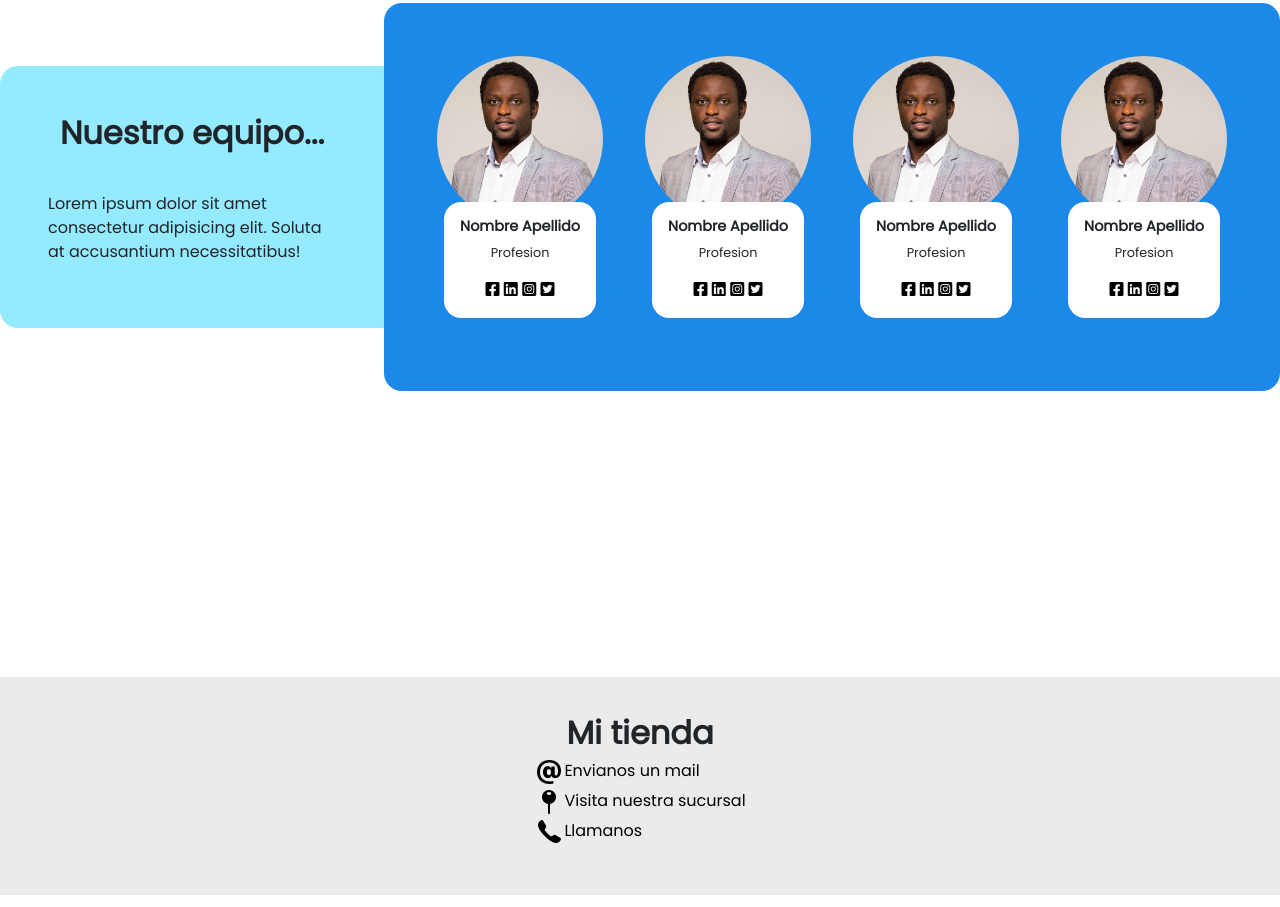
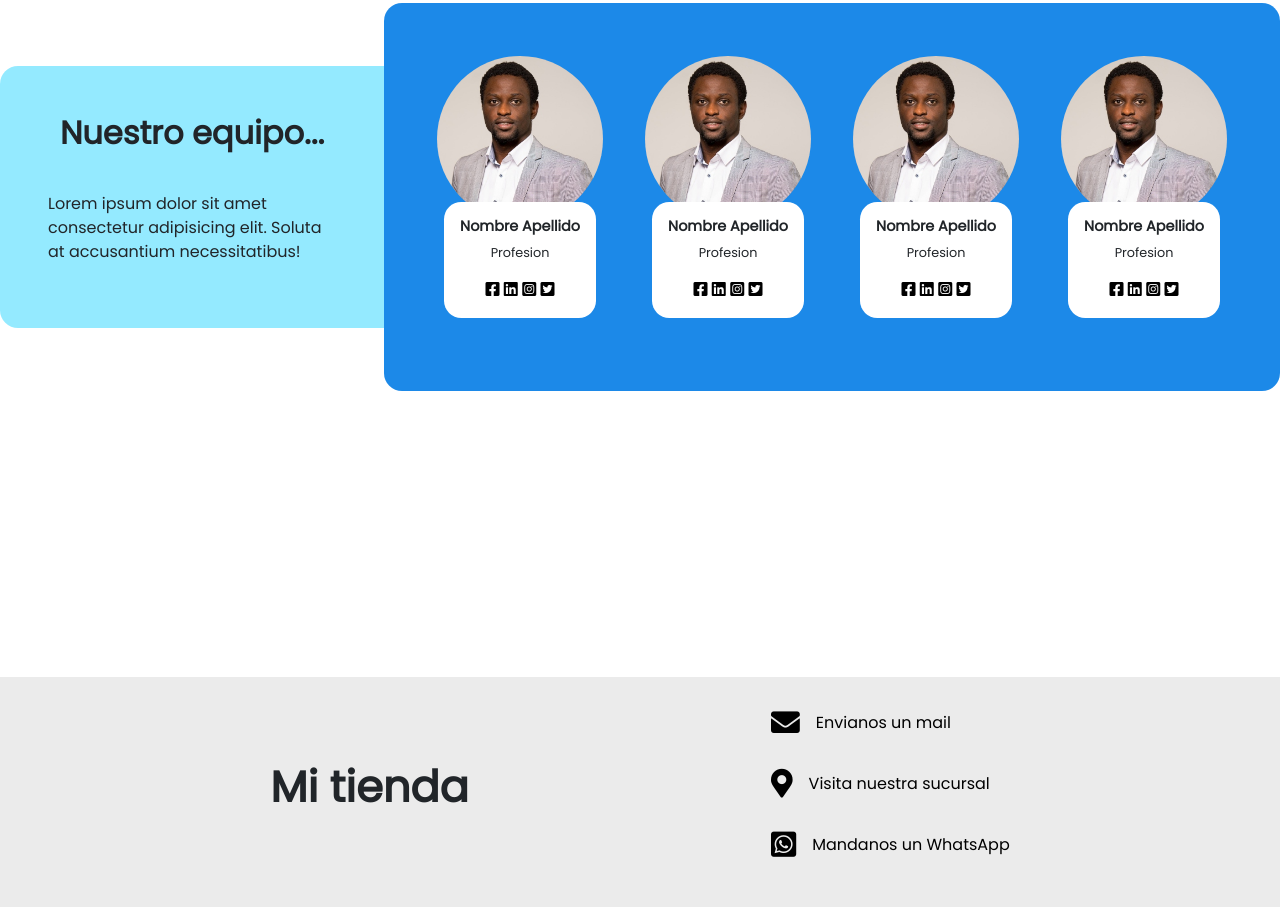
Before and after one commit to alexis00rod/ProyectoCoderHouse-DW, a website: page index.html in a window 1280 px wide. Shown: the part 2603-3510 px from the top of the page. Drawn offline with nearby package versions, Linux system fonts and the light colour scheme.

Commit message:
Corregi footer

```diff
--- a/index.html
+++ b/index.html
@@ -171,22 +171,18 @@
 </main>
 
 <footer>
-    <div class="footer">
-        <div class="footer__content">
-            <div class="footer__logo">Mi tienda</div>
-            <ul class="footer__socials">
-                <li class="footer__item">
-                    <a href="" class="footer__item--link"><img src="multimedia/email.png" alt="">Envianos un mail</a>
-                </li>
-                <li class="footer__item">
-                    <a href="" class="footer__item--link"><img src="multimedia/map-pin.png" alt="">Visita nuestra sucursal</a>
-                </li>
-                <li class="footer__item">
-                    <a href="" class="footer__item--link"><img src="multimedia/telefono.png" alt="">Llamanos</a>
-                </li>
-            </ul>
-        </div>
-    </div>
+    <h2>Mi tienda</h2>
+    <ul>
+        <li>
+            <a href="#"><i class="fas fa-envelope"></i>Envianos un mail</a>
+        </li>
+        <li>
+            <a href="#"><i class="fas fa-map-marker-alt"></i>Visita nuestra sucursal</a>
+        </li>
+        <li>
+            <a href="#"><i class="fab fa-whatsapp-square"></i>Mandanos un WhatsApp</a>
+        </li>
+    </ul>
 </footer>
 
 <script src="https://cdn.jsdelivr.net/npm/@popperjs/core@2.9.2/dist/umd/popper.min.js" integrity="sha384-IQsoLXl5PILFhosVNubq5LC7Qb9DXgDA9i+tQ8Zj3iwWAwPtgFTxbJ8NT4GN1R8p" crossorigin="anonymous"></script>
--- a/scss/_footer.scss
+++ b/scss/_footer.scss
@@ -1,40 +1,44 @@
 footer {
     background-color: #EBEBEB;
     margin-top: 5rem;
-    display: flex;
-    justify-content: center;
     cursor: default;
+    padding: $p__content;
     @include box__size(auto, 100%);
+    @include flex(space-evenly, center);
+    @include mobile {
+        flex-direction: column;
+    }
 
-    .footer__content {
-        padding: $p__box;
-
-        .footer__logo {
-            font-size: $f__size * 2;
-            font-weight: $f__weight + 200;
+    h2 {
+        font-weight: $f__weight;
+        font-size: $f__title * 1.5;
         text-align: center;
         @include mobile {
-                font-size: $f__size + 0.50;
+            font-size: $f__title;
         }
 
     }
 
-        .footer__socials {
+    ul {
         list-style: none;
-            padding: 0;
 
-            .footer__item {
-                padding: 0;
+        li {
 
-                .footer__item--link {
+            a {
                 text-decoration: none;
                 color: #000;
-                    @include mobile {
-                        font-size: $f__size - 0.20;
+                @include flex(start,center);
+
+                &:hover {
+                    color: $color4;
+
                 }
 
-                    &:hover {
-                        @include link__active;
+                i {
+                    padding: $p__content;
+                    font-size: $f__title;
+                    @include mobile {
+                        padding: 0.2rem 0.5rem;
                     }
 
                 }
@@ -45,5 +49,4 @@ footer {
 
     }
 
-
 }
--- a/scss/_header.scss
+++ b/scss/_header.scss
@@ -25,6 +25,7 @@ header {
             font-weight: $f__weight + 100;
             padding: 0;
             margin: 0;
+            cursor: default;
 
         }
 
--- a/scss/_main.scss
+++ b/scss/_main.scss
@@ -23,7 +23,6 @@ main {
 
         }
         @include mobile-rotate {
-            @include box__size(90vh, 100%);
             flex-direction: row;
 
         }
@@ -218,6 +217,7 @@ main {
             padding: $p__box;
             border-top-left-radius: $p__border__r;
             border-bottom-left-radius: $p__border__r;
+            cursor: default;
             @include desktop {
                 @include box__size(auto, 70%);
                 border-top-right-radius: $p__border__r;
@@ -300,6 +300,7 @@ main {
             .article__card {
                 @include box__size(auto, 50%);
                 padding: $p__box;
+                cursor: default;
                 @include tablet {
                     padding: $p__content;
                 }
@@ -386,6 +387,7 @@ main {
                     padding: $p__content;
                     border-radius: $p__border__r - 0.75;
                     transform: translateY(-20px);
+                    cursor: default;
                     @include flex(center, center);
                     flex-direction: column;
                     @include small-mobile {
@@ -583,6 +585,7 @@ main {
 
                 .post {
                     padding: $p__content;
+                    cursor: default;
                     @include mobile {
                         display: flex;
                         padding: $p__content;
```
Also changed, not shown: css/style.css. Lines whose indentation alone changed are shown as unchanged.
